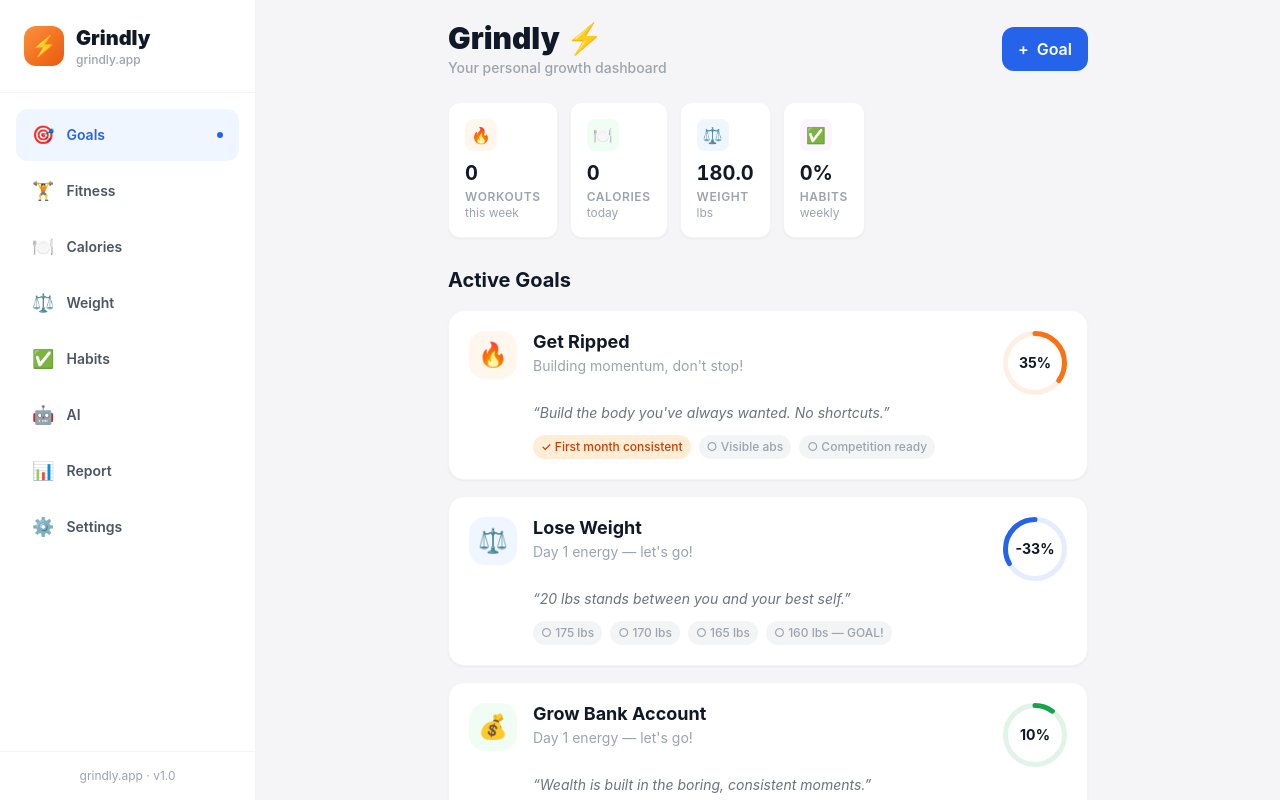
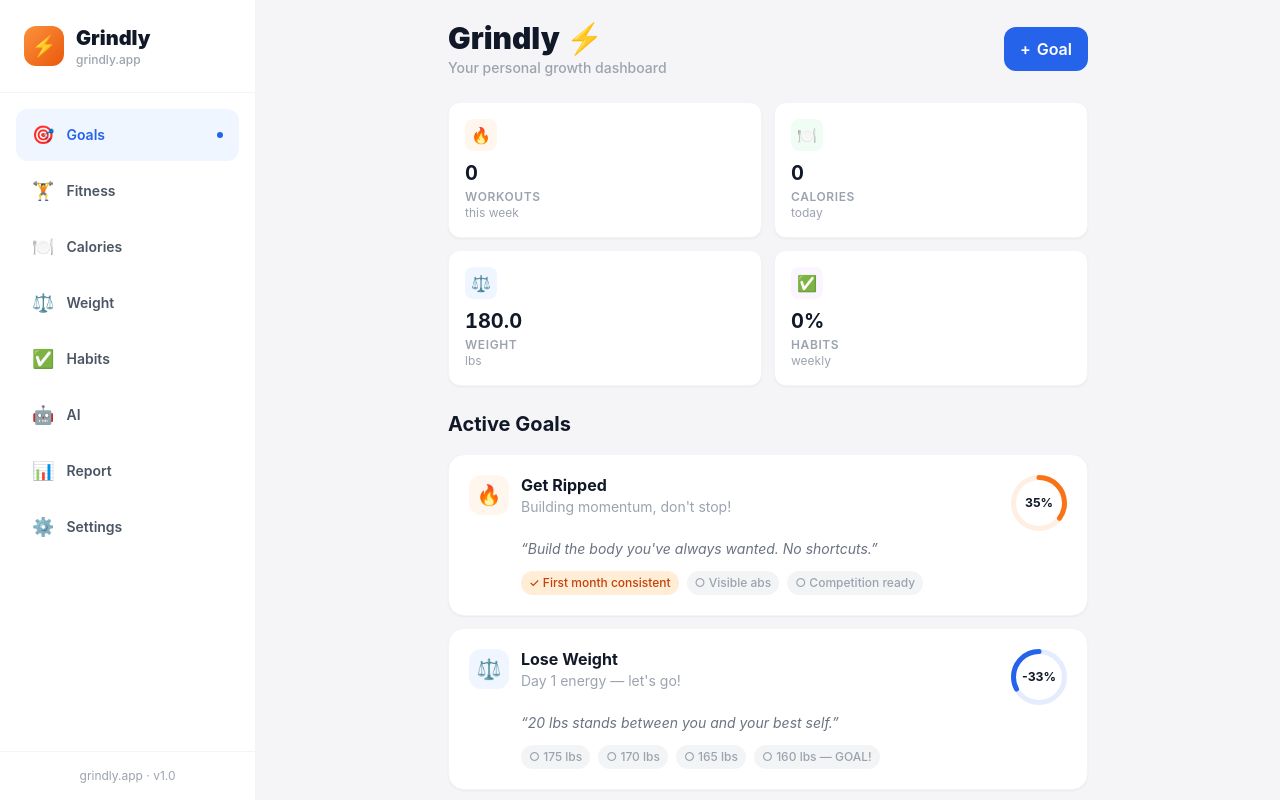
Before and after one commit to aminayawork-tech/Grindly, a Next.js app in the folder web/: page / in a window 1280 px wide. Shown: the top 800 px of the page. Built offline with nearby package versions, Linux system fonts and the light colour scheme.

Commit message:
fix: stat cards to 2x2 grid, smaller goal card layout on Goals page

```diff
--- a/web/app/page.tsx
+++ b/web/app/page.tsx
@@ -69,13 +69,13 @@ export default function GoalsDashboard() {
           <h1 className="text-3xl font-black text-gray-900">Grindly ⚡</h1>
           <p className="text-gray-400 text-sm font-medium mt-0.5">Your personal growth dashboard</p>
         </div>
-        <button onClick={() => setShowAdd(true)} className="btn-primary flex items-center gap-2">
+        <button onClick={() => setShowAdd(true)} className="btn-primary flex items-center gap-1.5">
           <span>+</span> Goal
         </button>
       </div>
 
-      {/* Quick stats */}
-      <div className="flex gap-3 overflow-x-auto pb-1">
+      {/* Quick stats — 2×2 grid on mobile */}
+      <div className="grid grid-cols-2 gap-3">
         <StatCard label="Workouts" value={`${store.weeklyWorkoutCount()}`} subtitle="this week" emoji="🔥" color="orange" />
         <StatCard label="Calories" value={`${Math.round(store.todayCalories())}`} subtitle="today" emoji="🍽️" color="green" />
         <StatCard label="Weight" value={`${store.weightTrendData().current.toFixed(1)}`} subtitle="lbs" emoji="⚖️" color="blue" />
@@ -85,24 +85,24 @@ export default function GoalsDashboard() {
       {/* Goals */}
       <div>
         <h2 className="section-title mb-4">Active Goals</h2>
-        <div className="space-y-4">
+        <div className="space-y-3">
           {activeGoals.map(goal => {
             const pct = progressPct(goal);
             const color = categoryColor(goal.category);
             const ringColor = COLOR_RING[color] ?? '#2563EB';
             return (
               <div key={goal.id} className="card hover:shadow-md transition-shadow cursor-pointer">
-                <div className="flex items-start gap-4">
-                  <div className={`w-12 h-12 rounded-2xl flex items-center justify-center text-2xl bg-${color}-50 flex-shrink-0`}>
+                <div className="flex items-start gap-3">
+                  <div className={`w-10 h-10 rounded-xl flex items-center justify-center text-xl bg-${color}-50 flex-shrink-0`}>
                     {categoryIcon(goal.category)}
                   </div>
                   <div className="flex-1 min-w-0">
-                    <div className="flex items-start justify-between gap-3">
-                      <div>
-                        <h3 className="font-bold text-gray-900 text-lg leading-tight">{goal.title}</h3>
+                    <div className="flex items-start justify-between gap-2">
+                      <div className="flex-1 min-w-0">
+                        <h3 className="font-bold text-gray-900 text-base leading-tight truncate">{goal.title}</h3>
                         <p className="text-sm text-gray-400 mt-0.5">{statusMessage(pct)}</p>
                       </div>
-                      <ProgressRing progress={pct} size={64} strokeWidth={5} color={ringColor} />
+                      <ProgressRing progress={pct} size={56} strokeWidth={5} color={ringColor} />
                     </div>
                     {goal.motivationalMessage && (
                       <p className="text-sm text-gray-500 italic mt-2 line-clamp-1">&ldquo;{goal.motivationalMessage}&rdquo;</p>
@@ -133,10 +133,10 @@ export default function GoalsDashboard() {
       {showAdd && (
         <div className="fixed inset-0 bg-black/40 backdrop-blur-sm z-50 flex items-end sm:items-center justify-center p-4">
           <div className="bg-white rounded-2xl w-full max-w-lg shadow-2xl">
-            <div className="p-6 border-b border-gray-100">
+            <div className="p-5 border-b border-gray-100">
               <h2 className="text-xl font-bold">New Goal</h2>
             </div>
-            <div className="p-6 space-y-4 max-h-[70vh] overflow-y-auto">
+            <div className="p-5 space-y-4 max-h-[75vh] overflow-y-auto">
               <div>
                 <label className="label mb-1 block">Goal Title</label>
                 <input className="input" placeholder="e.g. Run a 5K" value={form.title} onChange={e => setForm(f => ({ ...f, title: e.target.value }))} />
@@ -172,8 +172,8 @@ export default function GoalsDashboard() {
                 <textarea className="input resize-none" rows={3} placeholder="Strategy, context..." value={form.notes} onChange={e => setForm(f => ({ ...f, notes: e.target.value }))} />
               </div>
             </div>
-            <div className="p-6 border-t border-gray-100 flex gap-3">
-              <button onClick={() => setShowAdd(false)} className="flex-1 py-3 rounded-xl border border-gray-200 font-semibold text-gray-600 hover:bg-gray-50 transition-colors">Cancel</button>
+            <div className="p-5 border-t border-gray-100 flex gap-3">
+              <button onClick={() => setShowAdd(false)} className="flex-1 py-3 rounded-xl border border-gray-200 font-semibold text-gray-600">Cancel</button>
               <button onClick={addGoal} disabled={!form.title} className="flex-1 btn-primary">Add Goal</button>
             </div>
           </div>
```
